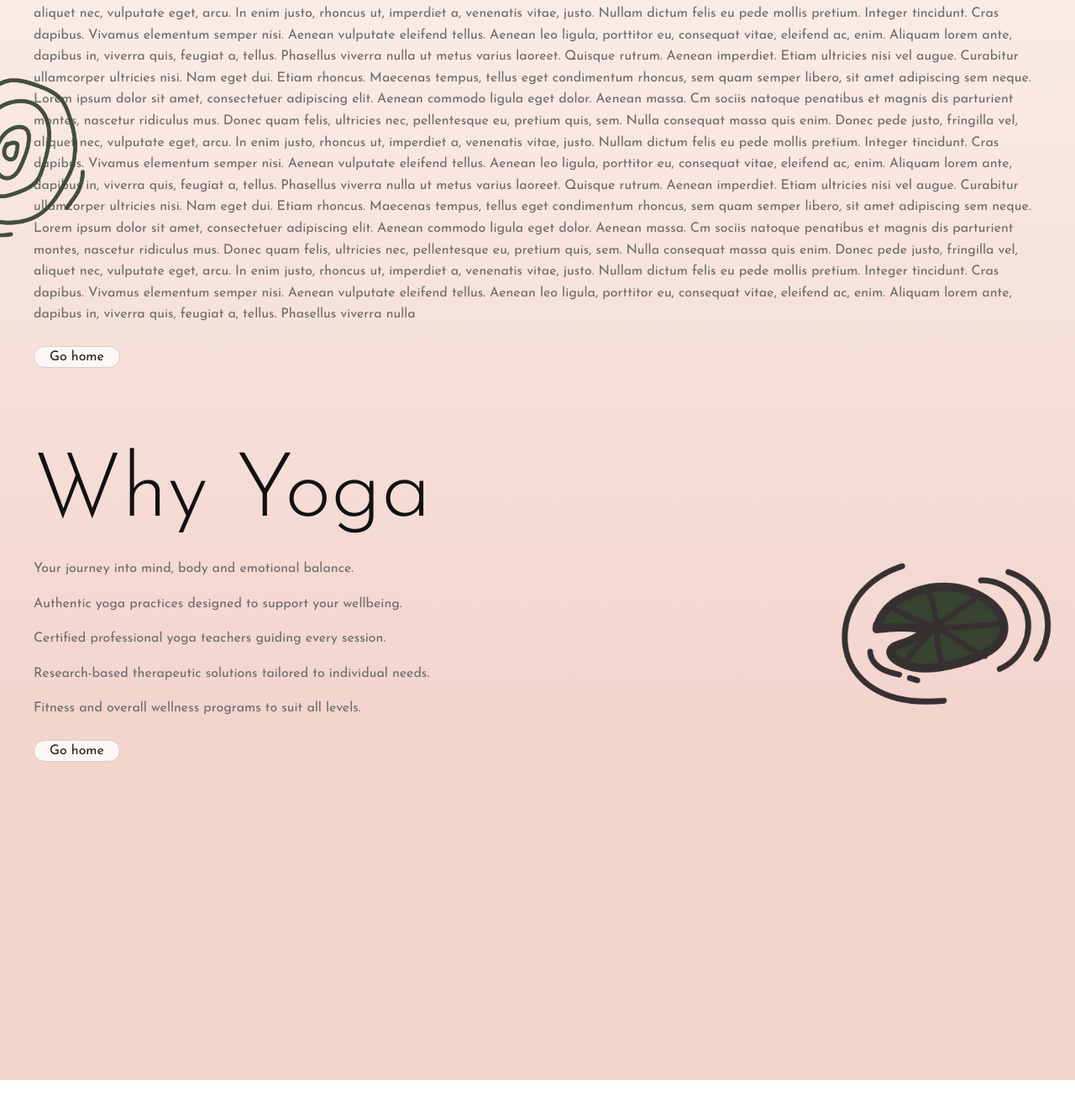
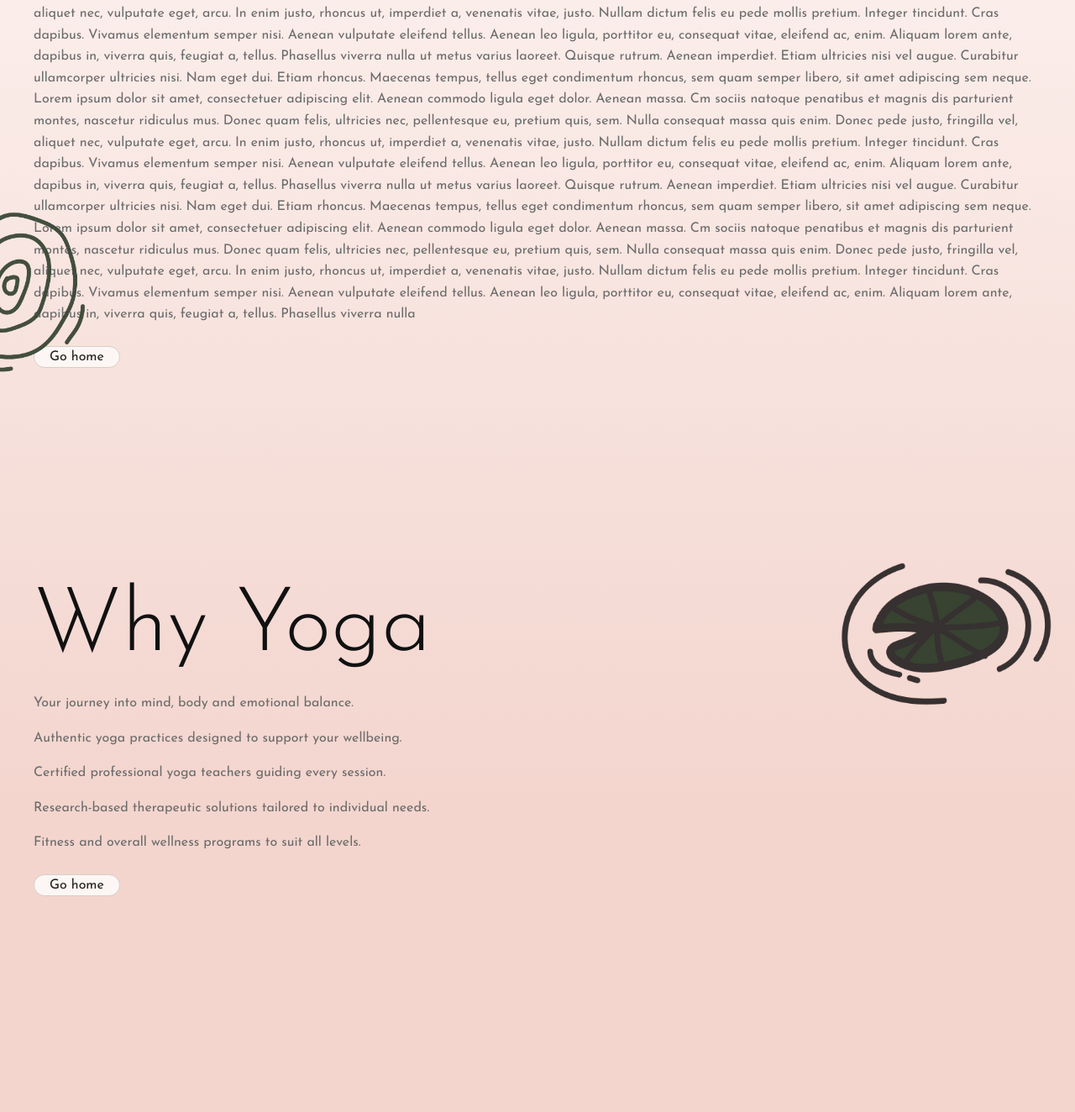
Before and after one commit to rishabhGit24/YogaTatva, a React (Vite) app: page /our-story in a window 1280 px wide. Shown: the part 994-2318 px from the top of the page at 84% size. Before the commit the page ends 2280 px from the top, so only its background shows below. Built offline with nearby package versions, Linux system fonts and the light colour scheme.

Commit message:
Updated UI_2

```diff
--- a/src/pages/OurStory.jsx
+++ b/src/pages/OurStory.jsx
@@ -96,7 +96,7 @@ export default function OurStory() {
                 <GoHomeButton />
             </section>
 
-            <section id="why" className="section container full-viewport">
+            <section id="why" className="section container full-viewport" style={{ marginTop: "10em" }}>
                 <h2>Why Yoga</h2>
                 <div className="why-list">
                     <p>Your journey into mind, body and emotional balance.</p>
--- a/src/styles.css
+++ b/src/styles.css
@@ -869,7 +869,7 @@ body {
 
 .ourstory-page .decor-left {
   position: absolute;
-  top: 70em;
+  top: 80em;
   left: -3em;
   width: min(210px, 15vw);
   max-width: 210px;
```
